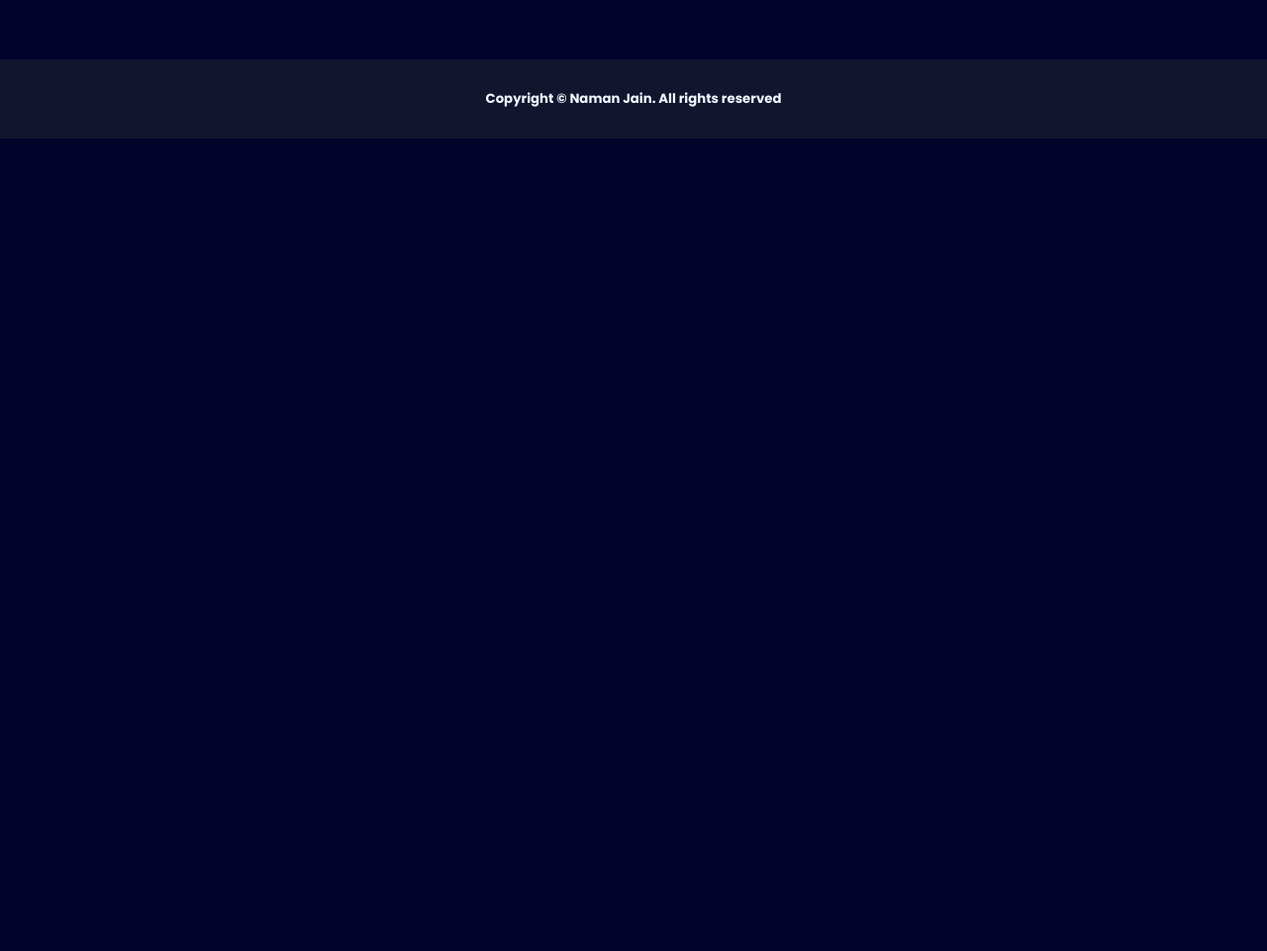
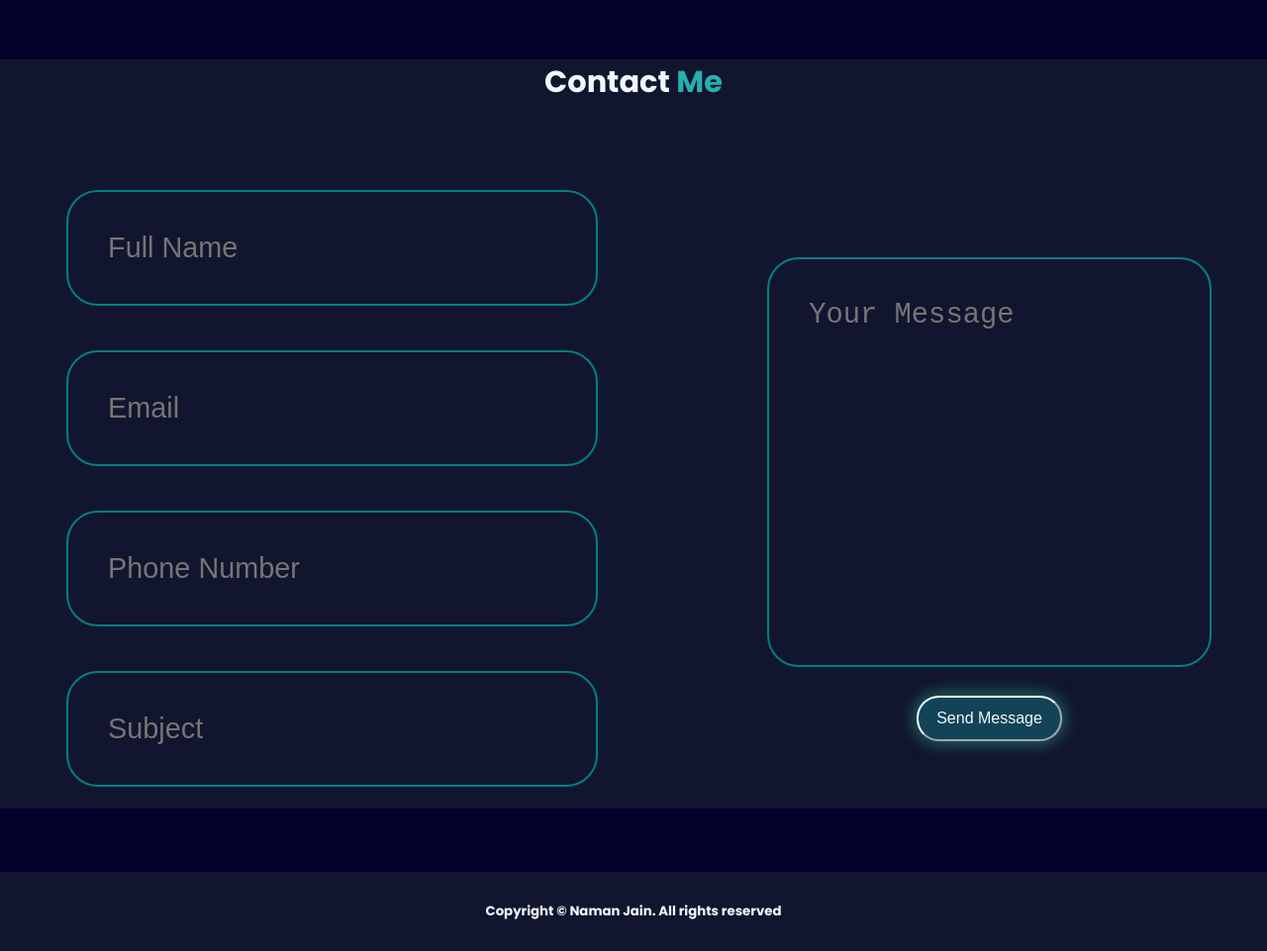
Before and after one commit to Namanjain026/Portfolio1, a plain HTML site: page index.html in a window 1280 px wide. Shown: the part 2598-3559 px from the top of the page at 99% size. Before the commit the page ends 2738 px from the top, so only its background shows below. Drawn offline with nearby package versions, Linux system fonts and the light colour scheme.

Commit message:
add contact form

```diff
--- a/first.css
+++ b/first.css
@@ -254,7 +254,7 @@ nav ul li a.home{
   border-color: aliceblue;
   border-radius: 1.4rem;
   font-size: 16px;
-   box-shadow: 0 0 15px rgb(37, 84, 87), 0 0 20px rgb(25, 98, 103);
+  box-shadow: 0 0 15px rgb(37, 84, 87), 0 0 20px rgb(25, 98, 103);
 }
 .leftsection .btn1:hover {
   scale: 1.05;
@@ -266,6 +266,15 @@ nav ul li a.home{
   font-size: 16px;
   transition: 0.25s ease-in-out;
   box-shadow: 0 0 0px rgb(37, 84, 87), 0 0 0px rgb(25, 98, 103);
+}
+.btn1 {
+  padding: 12px 18px;
+  background-color: rgb(18, 67, 86);
+  color: aliceblue;
+  border-color: aliceblue;
+  border-radius: 1.4rem;
+  font-size: 16px;
+  box-shadow: 0 0 15px rgb(37, 84, 87), 0 0 20px rgb(25, 98, 103);
 }
 
 .rightsection img {
@@ -463,3 +472,42 @@ footer {
   background-color: rgb(18, 21, 46);
   width: 50px;
 }
+
+.contact{
+  background-color: rgb(18, 21, 46);
+}
+.contact h1{
+  font-size: 1.9rem;
+  margin-bottom: 4rem;
+  text-align: center;
+}
+.contact form{
+  display: flex;
+  align-items: center;
+  justify-content: center;
+  gap: 3rem;
+  margin: 4rem auto;
+  text-align: center;
+}
+
+.contact form .input-box{
+  display: flex;
+  justify-content: center;
+  flex-wrap: wrap;
+}
+.contact form .input-box input,
+.contact form textarea{
+  width: 80%;
+  padding: 2.5rem;
+  font-size: 1.8rem;
+  color: rgb(17, 27, 36);
+  background-color: rgb(18, 21, 46);
+  border-radius: 2rem;
+  border: 2px solid teal;
+  margin: 1.4rem 0;
+  resize: none;
+}
+
+.contact form .btn{
+  margin-top: 2rem;
+}
--- a/index.html
+++ b/index.html
@@ -22,7 +22,7 @@
             <li><a href="#Education">About </a></li>
             <li><a href="/">Projects </a></li>
             <li><a href="#Skills">Skills </a></li>
-            <li><a href="/">Contact Me </a></li>
+            <li><a href="#Contact">Contact Me </a></li>
           </ul>
         </div>
       </nav>
@@ -146,6 +146,33 @@
           </div>
         </div>
       </section>
+
+      <section class="contact" id = "Contact">
+        <h1>Contact <span class = "teal">Me</span></h1>
+        <form action = "">
+          <div class="input-group">
+            <div class="input-box">
+              <input type = "text"
+              placeholder="Full Name">
+              <input type = "email"
+              placeholder = "Email">
+            </div>
+            <div class="input-box">
+              <input type = "number"
+              placeholder="Phone Number">
+              <input type = "text"
+              placeholder="Subject">
+            </div>
+          </div>
+
+          <div class="input-group-2">
+            <textarea name = "" id = "" cols = "30"
+            rows = "10" placeholder="Your Message"></textarea>
+            <input type = "submit" value = "Send Message" class = "btn1">
+          </div>
+        </form>
+
+      </section>
     </main>
 
     <footer>
```
